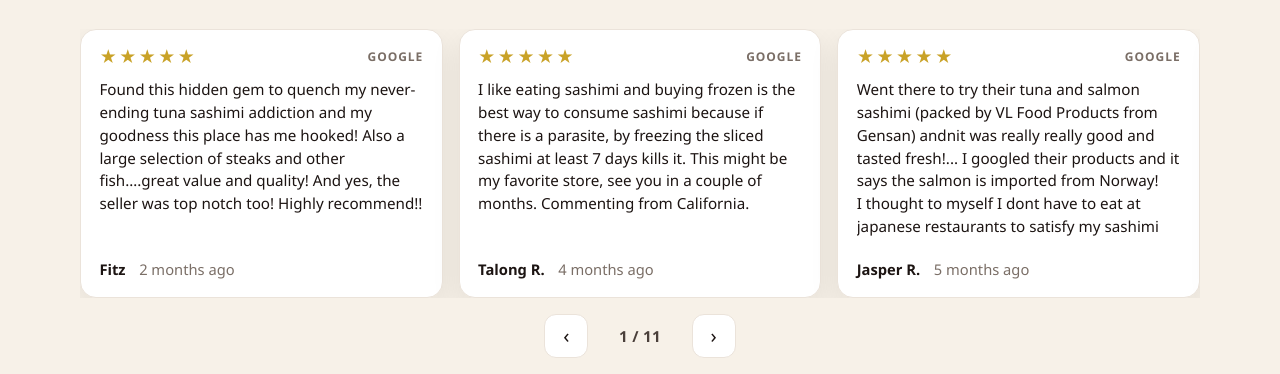
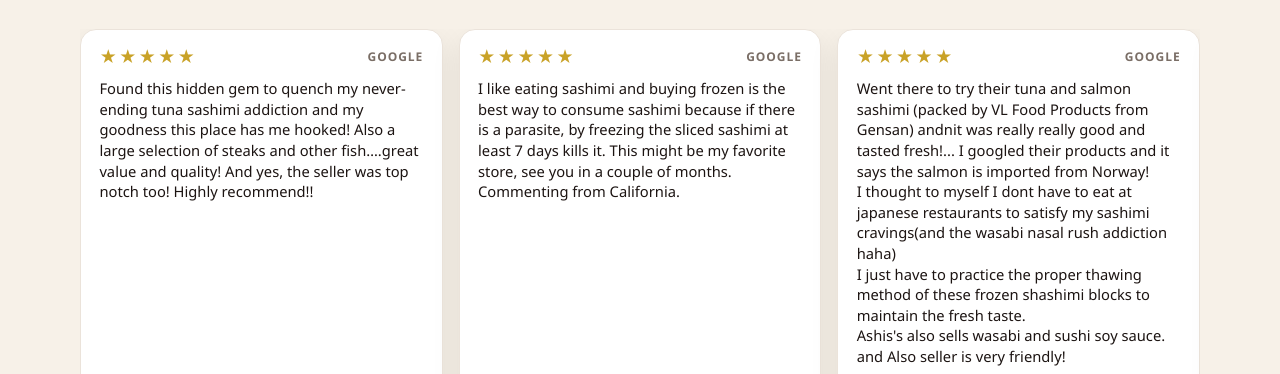
Before and after one commit to cha-javellana/AFG, a plain HTML site: page index.html in a window 1280 px wide. Shown: the part 3641-4015 px from the top of the page. Drawn offline with Linux system fonts and the light colour scheme.

Commit message:
Show the full text of each homepage review.
Drop the quote height limit and use a slightly smaller review font so long reviews stay inside the card.

Co-authored-by: cha-javellana <cha-javellana@users.noreply.github.com>

```diff
--- a/css/styles.css
+++ b/css/styles.css
@@ -1293,10 +1293,9 @@ body { padding-bottom: 4.5rem; }
 .review-quote {
   margin: 0;
   color: var(--ink);
-  font-size: 0.95rem;
-  line-height: 1.5;
-  max-height: calc(1.5em * 7);
-  overflow: hidden;
+  font-size: 0.92rem;
+  line-height: 1.4;
+  overflow: visible;
 }
 .review-quote p { margin: 0 0 0.55rem; }
 .review-quote p:last-child { margin-bottom: 0; }
@@ -1432,6 +1431,7 @@ body { padding-bottom: 4.5rem; }
 }
 @media (max-width: 700px) {
   .reviews-track { --reviews-per: 1; }
+  .review-quote { font-size: 0.875rem; line-height: 1.4; }
 }
 @media (prefers-reduced-motion: reduce) {
   .reviews-track,
--- a/index.html
+++ b/index.html
@@ -22,7 +22,7 @@
   <link rel="preconnect" href="https://fonts.googleapis.com">
   <link rel="preconnect" href="https://fonts.gstatic.com" crossorigin>
   <link href="https://fonts.googleapis.com/css2?family=Fraunces:opsz,wght@9..144,500;9..144,600&amp;display=swap" rel="stylesheet">
-  <link rel="stylesheet" href="css/styles.css?v=faq2">
+  <link rel="stylesheet" href="css/styles.css?v=reviews2">
   <script type="application/ld+json">
   {
     "@context": "https://schema.org",
```
Also changed, not shown: about/index.html (+1 -1 lines), contact/index.html (+1 -1 lines), menu/index.html (+1 -1 lines).
